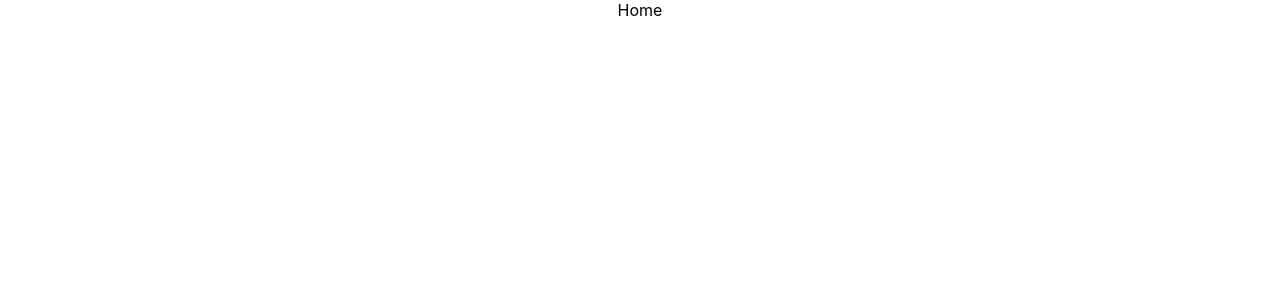
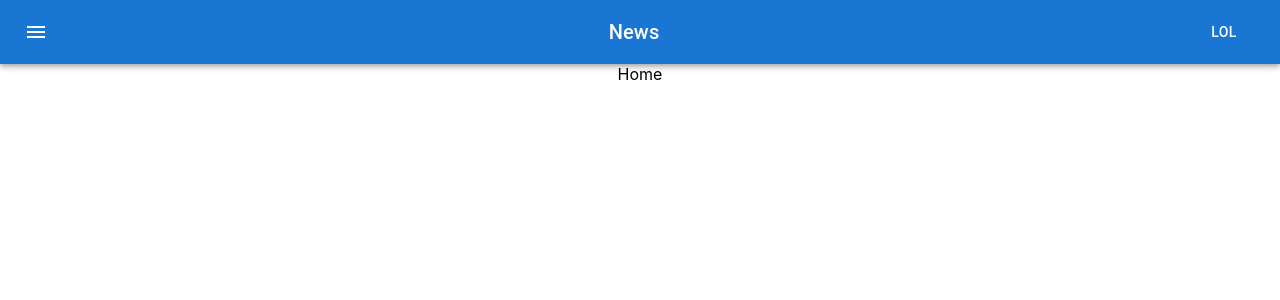
Before and after one commit to Atubak/vacation-finder-frontend, a React (Create React App) app: page / in a window 1280 px wide. Shown: the top 300 px of the page. Built offline with nearby package versions, Linux system fonts and the light colour scheme.

Commit message:
trying material ui

```diff
--- a/package.json
+++ b/package.json
@@ -3,6 +3,10 @@
   "version": "0.1.0",
   "private": true,
   "dependencies": {
+    "@emotion/react": "^11.10.4",
+    "@emotion/styled": "^11.10.4",
+    "@mui/icons-material": "^5.10.3",
+    "@mui/material": "^5.10.4",
     "@testing-library/jest-dom": "^5.16.5",
     "@testing-library/react": "^13.4.0",
     "@testing-library/user-event": "^13.5.0",
--- a/public/index.html
+++ b/public/index.html
@@ -24,7 +24,7 @@
       work correctly both with client-side routing and a non-root public URL.
       Learn how to configure a non-root public URL by running `npm run build`.
     -->
-    <title>React App</title>
+    <title>VacaLoca</title>
   </head>
   <body>
     <noscript>You need to enable JavaScript to run this app.</noscript>
--- a/src/App.js
+++ b/src/App.js
@@ -1,10 +1,12 @@
 import { Route, Routes } from "react-router-dom";
 import "./App.css";
 import { Home, Search, Results, Details, User } from "./pages";
+import { ButtonAppBar } from "./components/";
 
 function App() {
   return (
     <div className="App">
+      <ButtonAppBar />
       <Routes>
         <Route path="/" element={<Home />} />
         <Route path="/search" element={<Search />} />
--- /dev/null
+++ b/src/components/ButtonAppBar.js
@@ -0,0 +1,32 @@
+import * as React from "react";
+import AppBar from "@mui/material/AppBar";
+import Box from "@mui/material/Box";
+import Toolbar from "@mui/material/Toolbar";
+import Typography from "@mui/material/Typography";
+import Button from "@mui/material/Button";
+import IconButton from "@mui/material/IconButton";
+import MenuIcon from "@mui/icons-material/Menu";
+
+export default function ButtonAppBar() {
+  return (
+    <Box sx={{ flexGrow: 1 }}>
+      <AppBar position="static">
+        <Toolbar>
+          <IconButton
+            size="large"
+            edge="start"
+            color="inherit"
+            aria-label="menu"
+            sx={{ mr: 2 }}
+          >
+            <MenuIcon />
+          </IconButton>
+          <Typography variant="h6" component="div" sx={{ flexGrow: 1 }}>
+            News
+          </Typography>
+          <Button color="inherit">Lol</Button>
+        </Toolbar>
+      </AppBar>
+    </Box>
+  );
+}
--- /dev/null
+++ b/src/components/index.js
@@ -0,0 +1,3 @@
+import ButtonAppBar from "./ButtonAppBar";
+
+export { ButtonAppBar };
```
Also changed, not shown: 1 other file (tests, documents, lock files or other folders).
